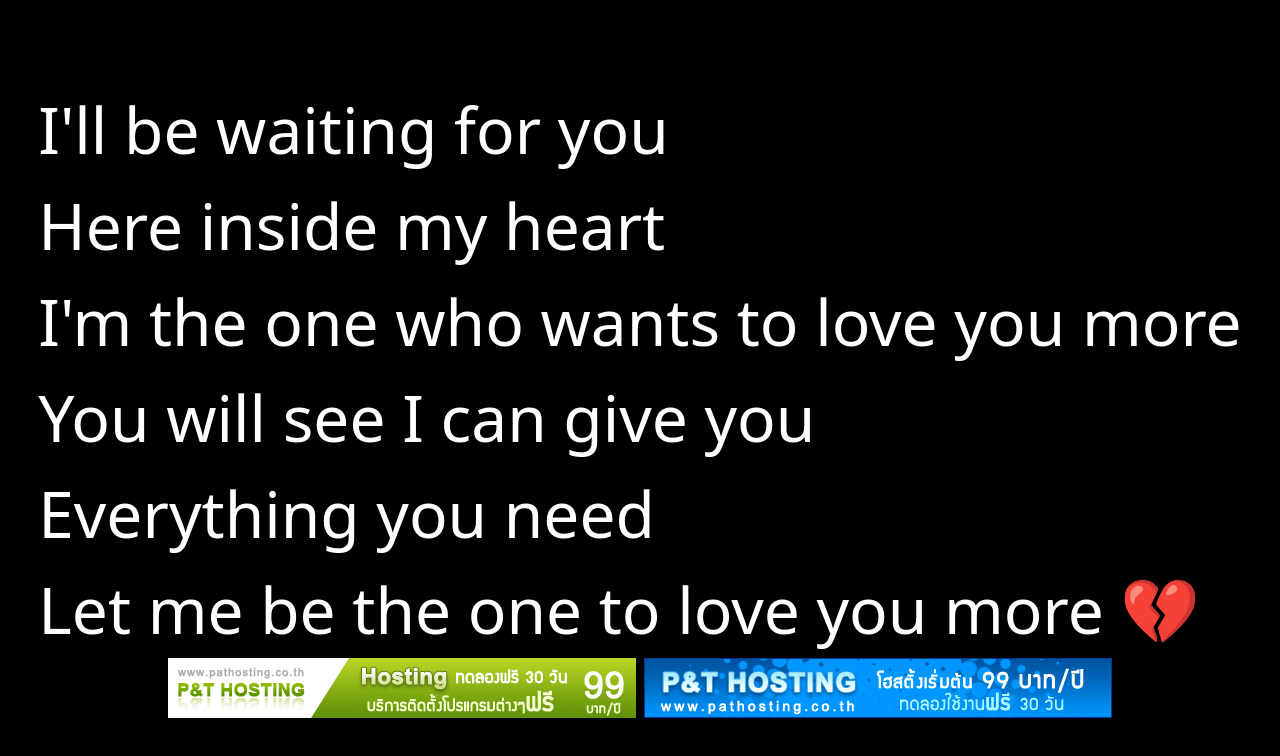
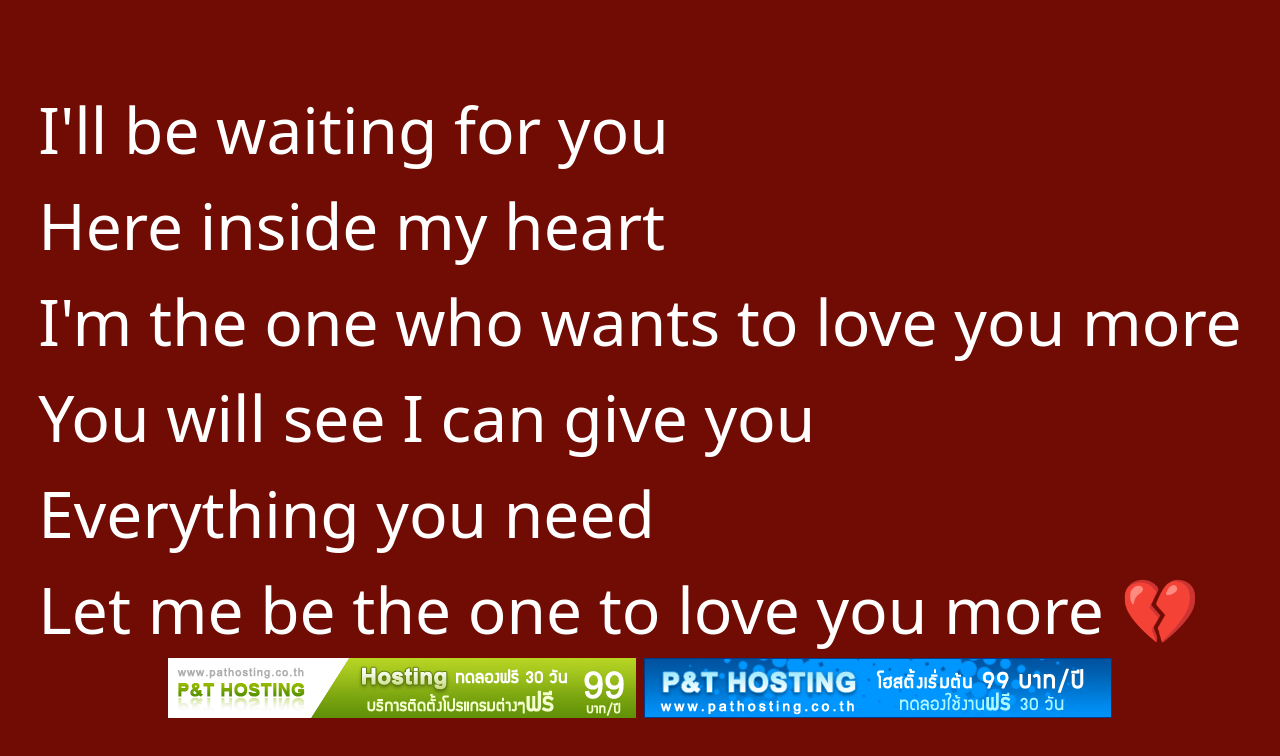
Before and after one commit to t6tg/thanawat, a Next.js app: page / in a window 1280 px wide. Shown: the top 756 px of the page. Built offline with nearby package versions, Linux system fonts and the light colour scheme.

Commit message:
change bg to iwillalwaysloveyou

```diff
--- a/styles/tailwind.css
+++ b/styles/tailwind.css
@@ -5,6 +5,6 @@
 html , body {
     margin: 0;
     padding: 0;
-    background-color: black;
+    background-color: theme('colors.iwillalwaysloveyou');
     color: white;
 }
```
Also changed, not shown: 1 other file (tests, documents, lock files or other folders).
